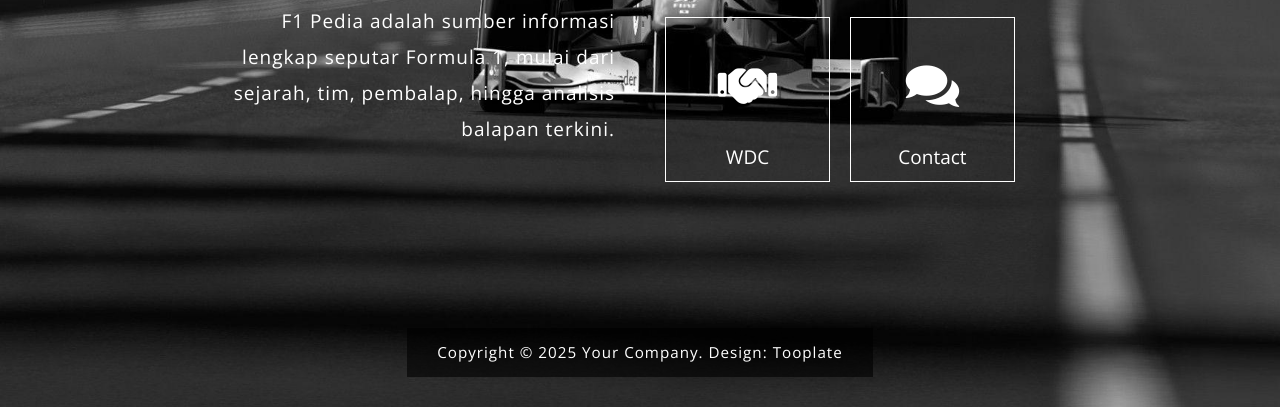
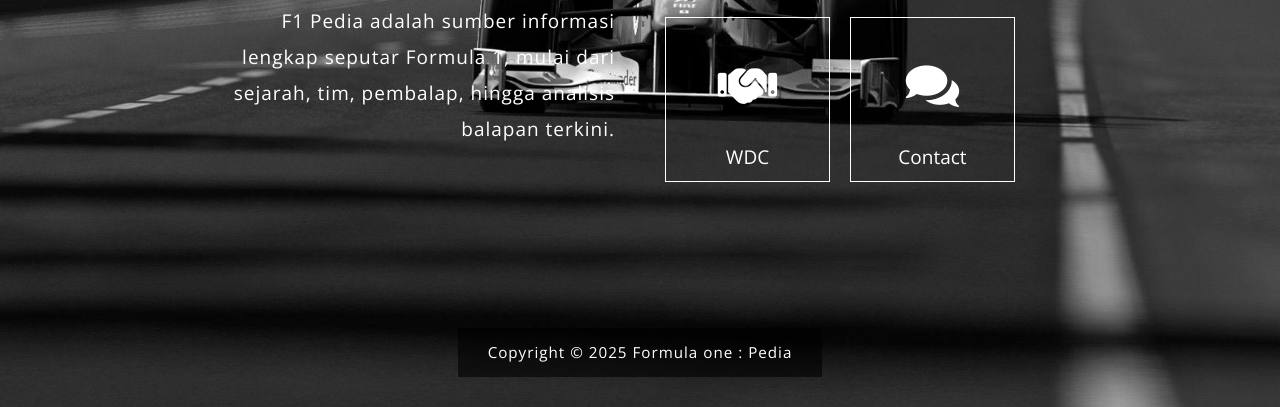
Before and after one commit to RasyaAnanta/index.html, a plain HTML site: page index.html in a window 1280 px wide. Shown: the part 393-800 px from the top of the page. Drawn offline with nearby package versions, Linux system fonts and the light colour scheme.

Commit message:
index.html

```diff
--- a/index.html
+++ b/index.html
@@ -187,9 +187,7 @@ Mulai petualangan balap Anda di sini!</p>
                 </div>
             </div>
             <footer>
-                <p class="small tm-copyright-text">Copyright &copy; <span class="tm-current-year">2020</span> Your Company.
-
-                Design: <a rel="nofollow" href="https://www.tooplate.com" class="tm-text-highlight">Tooplate</a></p>
+                <p class="small tm-copyright-text">Copyright &copy; <span class="tm-current-year">2020</span> Formula one : <a rel="nofollow" href="https://rasyaananta.github.io/index.html/" class="tm-text-highlight">Pedia</a></p>
             </footer>
         </div> <!-- .tm-main-content -->
     </div>
```
